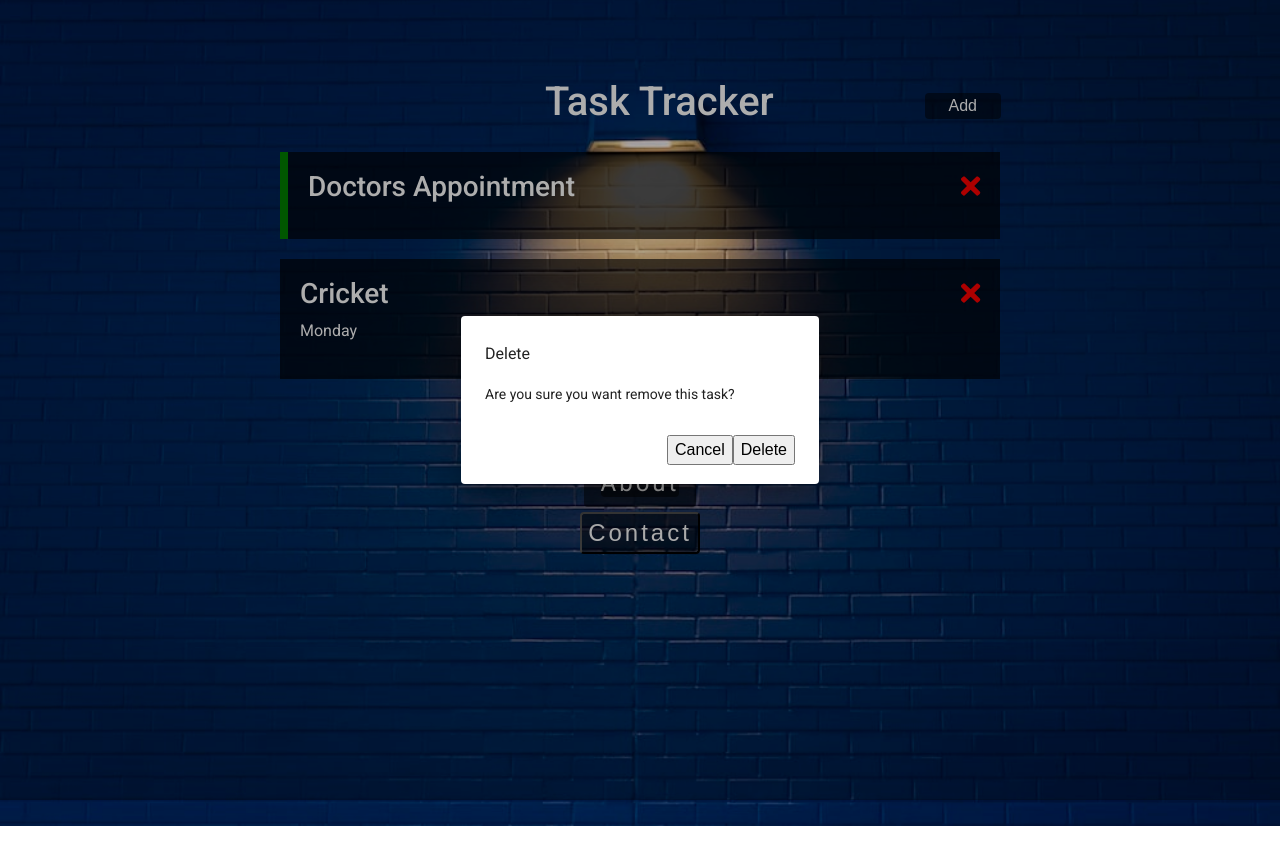
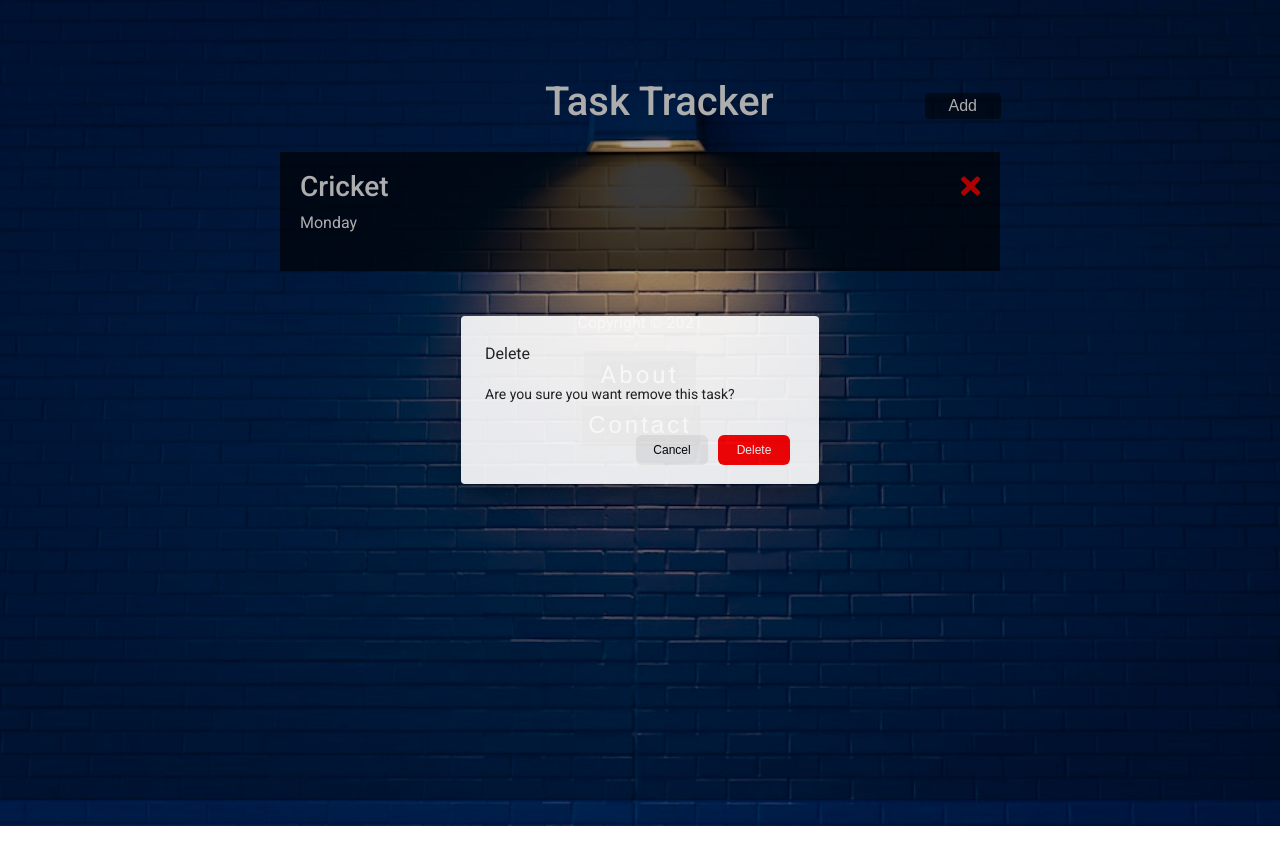
Before and after one commit to mohsinayaz/task-tracker, an Angular app: page / in a window 1280 px wide. Both pictures are taken after a click on the element 970 px from the left and 187 px from the top of the page. Built offline with nearby package versions, Linux system fonts and the light colour scheme; data requests are answered from the project's data file.

Commit message:
Delete modal styling

```diff
--- a/db.json
+++ b/db.json
@@ -1,16 +1,10 @@
 {
   "tasks": [
-    {
-      "id": 1,
-      "text": "Doctors Appointment",
-      "date": "May 5, 2021",
-      "reminder": true
-    },
     {
       "text": "Cricket",
       "day": "Monday",
       "reminder": false,
-      "id": 2
+      "id": 1
     }
   ]
 }
--- a/src/app/components/delete-modal/delete-modal.component.css
+++ b/src/app/components/delete-modal/delete-modal.component.css
@@ -0,0 +1,22 @@
+.dlt-btn, .cancel-btn {
+    margin: 0 5px;
+    border-radius: 6px;
+    width: 60px;
+    border: none;
+    height: 28px;
+    font-size: 12px;
+    cursor: pointer;
+}
+
+.dlt-btn {
+    background-color: red;
+    color: #fff;
+}
+
+.dlt-btn:hover {
+    box-shadow: 1px 0 4px 0px red;
+}
+
+.cancel-btn:hover {
+    box-shadow: 1px 0 4px 0px #e2e1e1;
+}
--- a/src/app/components/delete-modal/delete-modal.component.html
+++ b/src/app/components/delete-modal/delete-modal.component.html
@@ -3,6 +3,6 @@
   <p> Are you sure you want remove this task?</p>
 </mat-dialog-content>
 <mat-dialog-actions align="end">
-  <button mat-button mat-dialog-close>Cancel</button>
-  <button mat-button [mat-dialog-close]="true" cdkFocusInitial>Delete</button>
+  <button class="cancel-btn" mat-button mat-dialog-close>Cancel</button>
+  <button class="dlt-btn" mat-button [mat-dialog-close]="true" cdkFocusInitial>Delete</button>
 </mat-dialog-actions>
--- a/src/styles.css
+++ b/src/styles.css
@@ -10,6 +10,10 @@ body{
   width: 800px;
   padding: 20px;
   margin-top: 60px;
+}
+
+.mat-dialog-container {
+  opacity: 0.9;
 }
 
 .reminder {
```
